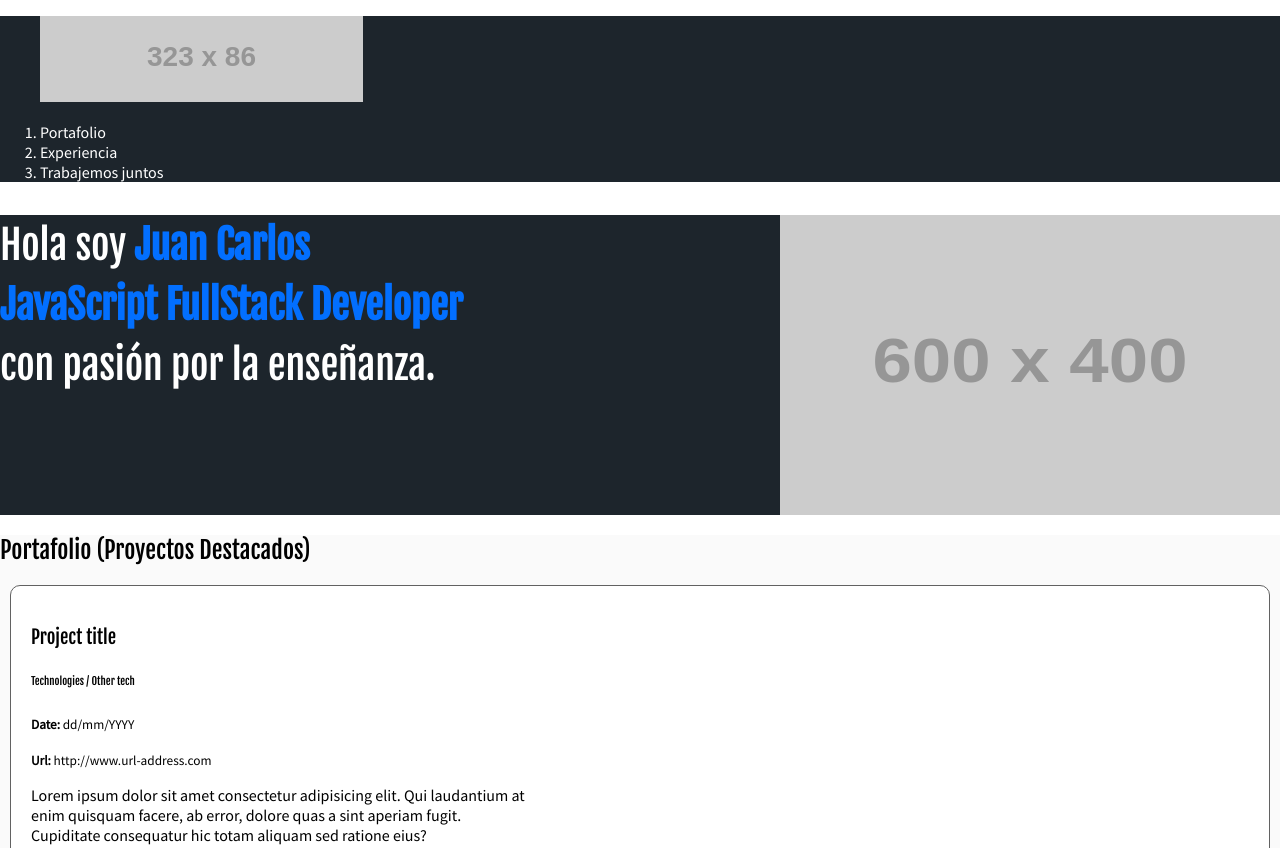
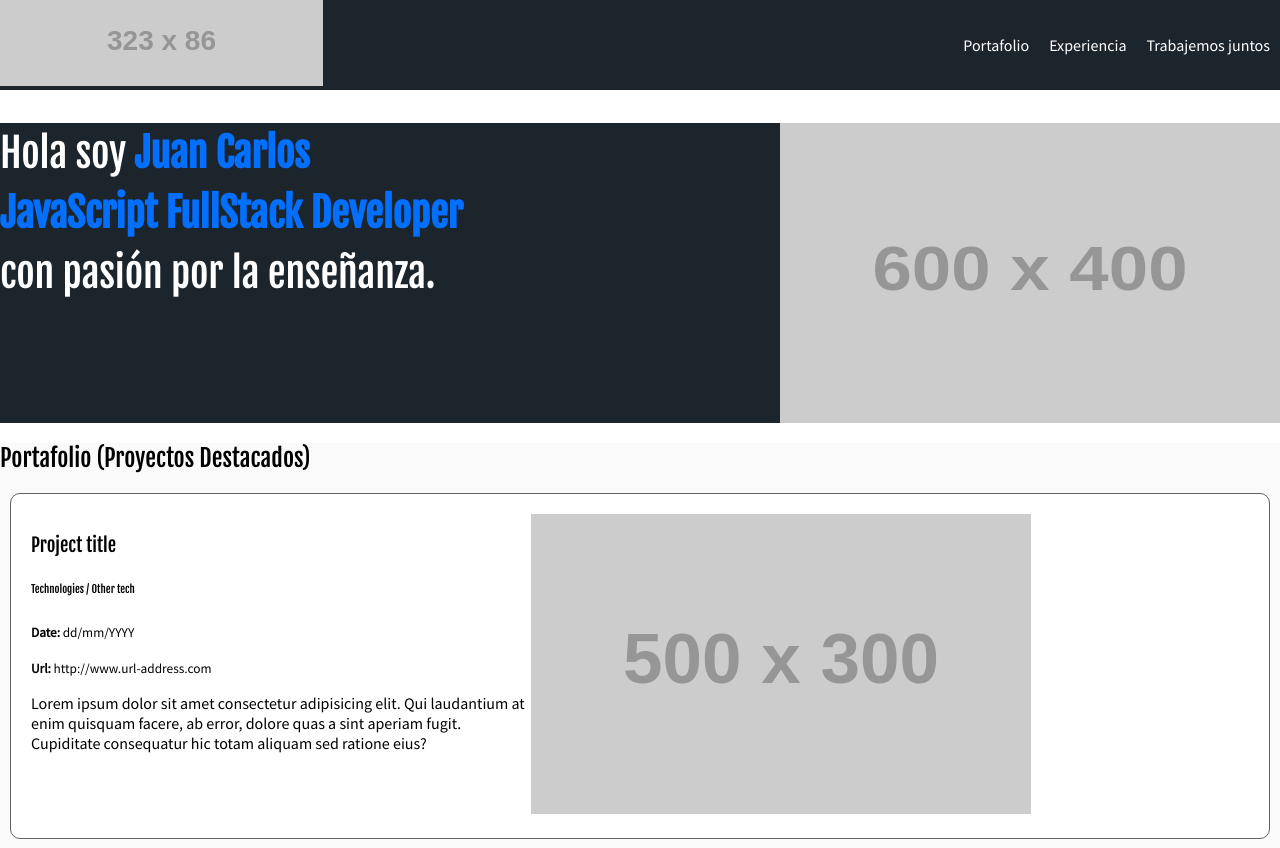
Before and after one commit to jcmexdev/desarrollo-web-online, a plain HTML site: page index.html in a window 1280 px wide. Shown: the top 848 px of the page. Drawn offline with Linux system fonts and the light colour scheme; placeholder pictures from the web are drawn by us.

Commit message:
Estilizando nuestro website

```diff
--- a/estilos.css
+++ b/estilos.css
@@ -20,6 +20,17 @@ h5,
 h6 {
   font-family: "Fjalla One", sans-serif;
   font-weight: normal;
+}
+
+ol,
+ul {
+  margin: 0;
+  padding: 0;
+  list-style: none;
+}
+
+figure {
+  margin: 0;
 }
 
 h1 {
@@ -52,6 +63,7 @@ h1 strong {
   margin-bottom: 15px;
   padding: 20px;
   background-color: var(--color-white);
+  display: flex;
 }
 
 .project-details {
@@ -65,9 +77,26 @@ h1 strong {
 .header {
   background-color: var(--dark-gray);
   color: var(--color-white);
+  height: 90px;
+  display: flex;
+  justify-content: space-between;
 }
 
 .header a {
   color: var(--color-white);
   text-decoration: none;
+  display: flex;
+  align-items: center;
+  padding: 0 10px;
 }
+
+.header ol {
+  display: flex;
+}
+
+.header nav,
+.header ol,
+.header li,
+.header a {
+  height: inherit;
+}
--- a/index.html
+++ b/index.html
@@ -12,7 +12,6 @@
   </head>
   <body>
     <header class="header">
-      <div>
       <figure class="logo">
         <img
           src="https://via.placeholder.com/323x86.png?text='logo'"
@@ -32,7 +31,6 @@
           </li>
         </ol>
       </nav>
-      </div>
     </header>
     <section class="hero">
       <h1>
```
Lines whose indentation alone changed are shown as unchanged.
